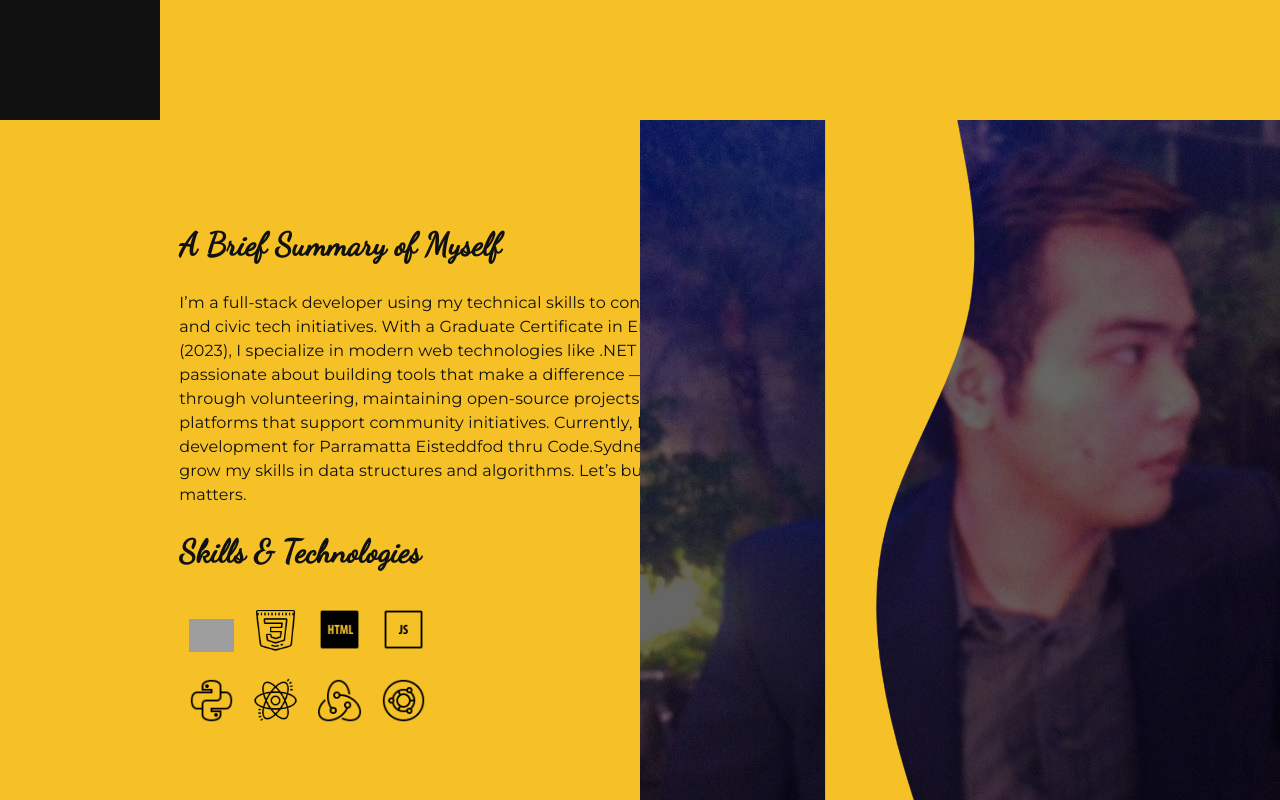
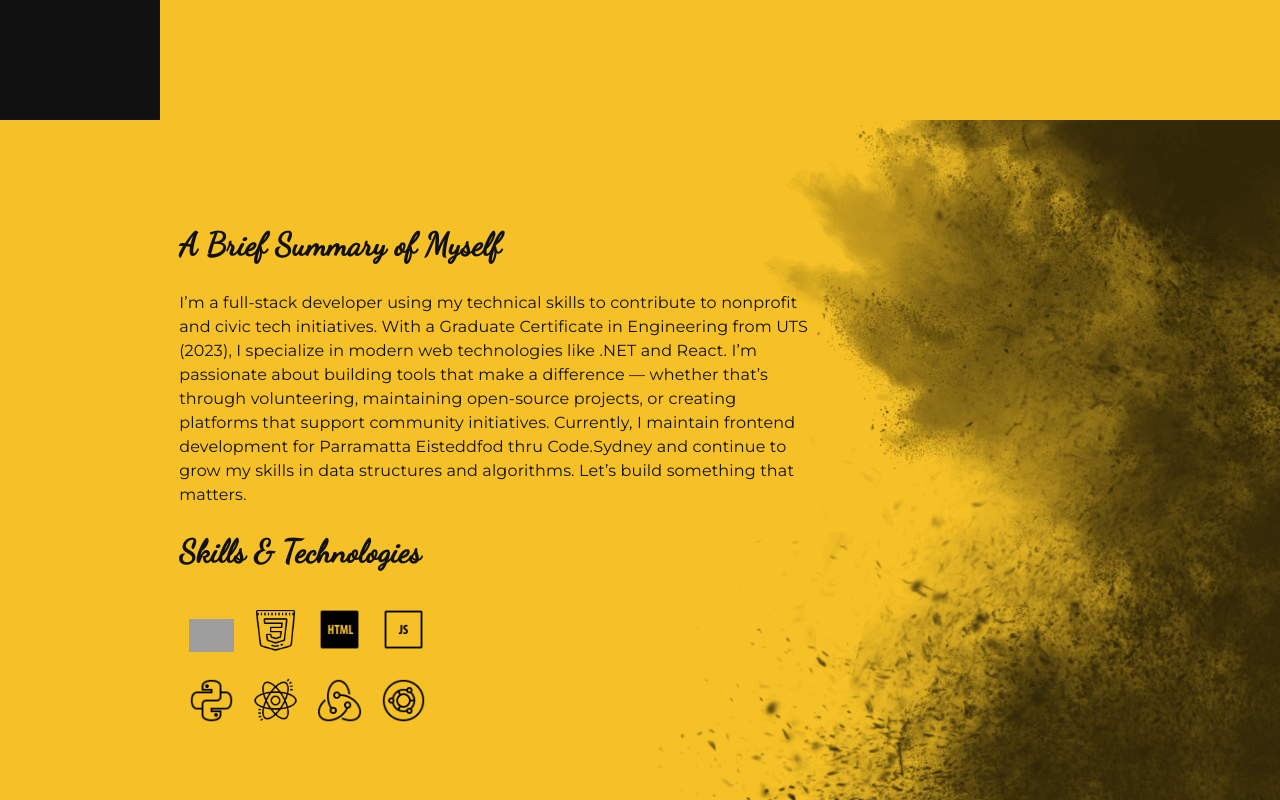
Before and after one commit to ettienekorayyi/portfolio_v2, a React (Create React App) app in the folder ClientApp/: page / in a window 1280 px wide. Shown: the part 680-1480 px from the top of the page. Built offline with nearby package versions, Linux system fonts and the light colour scheme; grey boxes are pictures that could not be loaded; a web font is replaced by a local one.

Commit message:
Replaced photo

```diff
--- a/ClientApp/src/common/Labels.js
+++ b/ClientApp/src/common/Labels.js
@@ -1,3 +1,5 @@
+import React from 'react';
+
 export const BriefSummaryTitleLabels = () => {
     return <h1>A Brief Summary of Myself</h1>;
 }
--- a/ClientApp/src/components/404/_404Page.js
+++ b/ClientApp/src/components/404/_404Page.js
@@ -1,3 +1,4 @@
+import React from 'react';
 import Box from '@mui/material/Box';
 import './_404Page.css';
 
--- a/ClientApp/src/components/App.js
+++ b/ClientApp/src/components/App.js
@@ -54,6 +54,7 @@ function App() {
       <HoverSideNav contact={contact} about={about} home={home} projects={projects} />
       <Home ref={homeRef} />
       <About ref={aboutRef} />
+      {/*<Skills ref={skillsRef} />*/}
       <Projects ref={projectsRef} />
       <Contact ref={contactRef} />
       {/*<_404Page />*/}
--- a/ClientApp/src/components/about/About.css
+++ b/ClientApp/src/components/about/About.css
@@ -35,6 +35,8 @@
   height: inherit;
   opacity: 0.8;
   filter: brightness(50%);
+  /*width: 100%;*/
+  height: 100vh;
 }
 
 .item1 {
--- a/ClientApp/src/components/about/About.js
+++ b/ClientApp/src/components/about/About.js
@@ -1,7 +1,7 @@
 import React, { forwardRef } from "react";
 import useMediaQuery from '@mui/material/useMediaQuery';
 import { useTheme } from '@mui/material/styles';
-import photo from "../../img/stephen.jpg";
+import photo from "../../img/black dust particle.png";
 import csharp from "../../img/icons-csharp.png";
 import css3 from "../../img/icons-css3.png";
 import html from "../../img/icons-html.png";
@@ -10,7 +10,7 @@ import python from "../../img/icons-python.png";
 import react from "../../img/icons-react.png";
 import redux from "../../img/icons-redux.png";
 import ubuntu from "../../img/icons-ubuntu.png";
-import wave from "../../img/wave.png";
+//import wave from "../../img/wave.png";
 
 import './About.css';
 import { BriefSummaryTitleLabels, BriefSummaryContentLabels } from '../../common/Labels';
@@ -75,12 +75,12 @@ export const About = forwardRef((props, ref) => {
 
             <Box sx={{ height: '100%', overflowY: 'hidden' }} className="row">
                 <div className="column item1">
-                    <div id="wrapper">
+                    {/*<div id="wrapper">
                         <div id="curve1"><img className={matches === true ? 'wave_mobile' : 'wave_desktop'} src={wave} /></div>
-                    </div>
+                    </div>*/}
                     <AboutContent matches={matches} />
                 </div>
-                <div className="column item2" style={{ backgroundColor: "black" }}>
+                <div className="column item2" style={{ backgroundColor: "#f5c126" }}>
                     <div className={matches === true ? 'wrapper_mobile' : 'wrapper_desktop'}>
                         <img id='me' src={photo} />
                     </div>
```
Also changed, not shown: ClientApp/package.json (+4 -4 lines), ClientApp/src/img/black dust particle.png (added), 1 other file (tests, documents, lock files or other folders).
